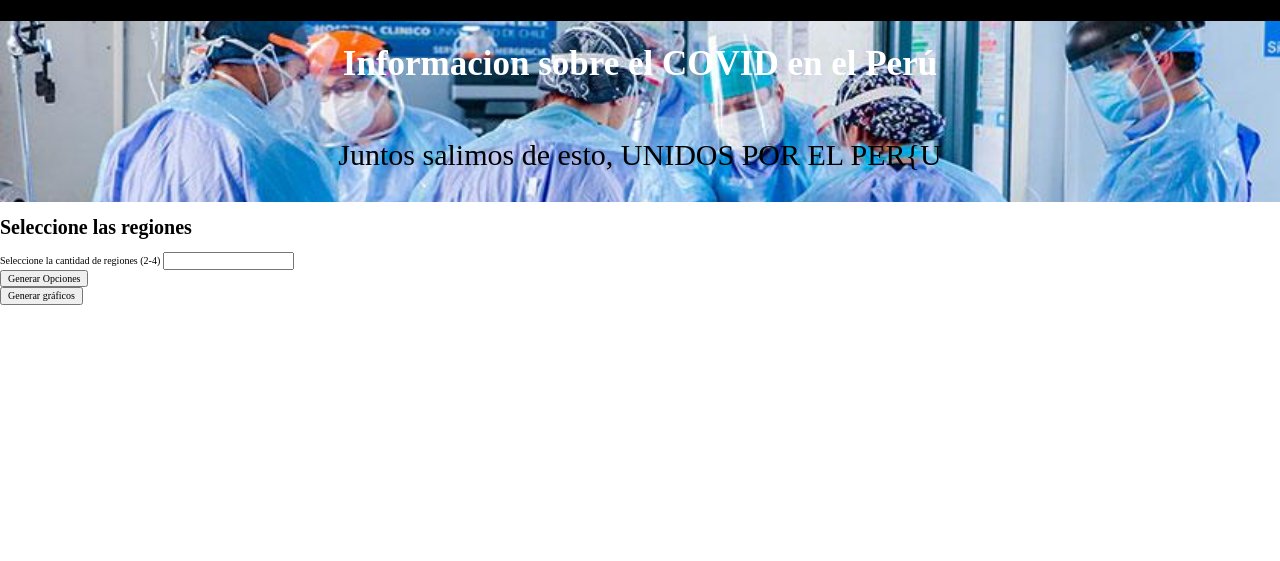
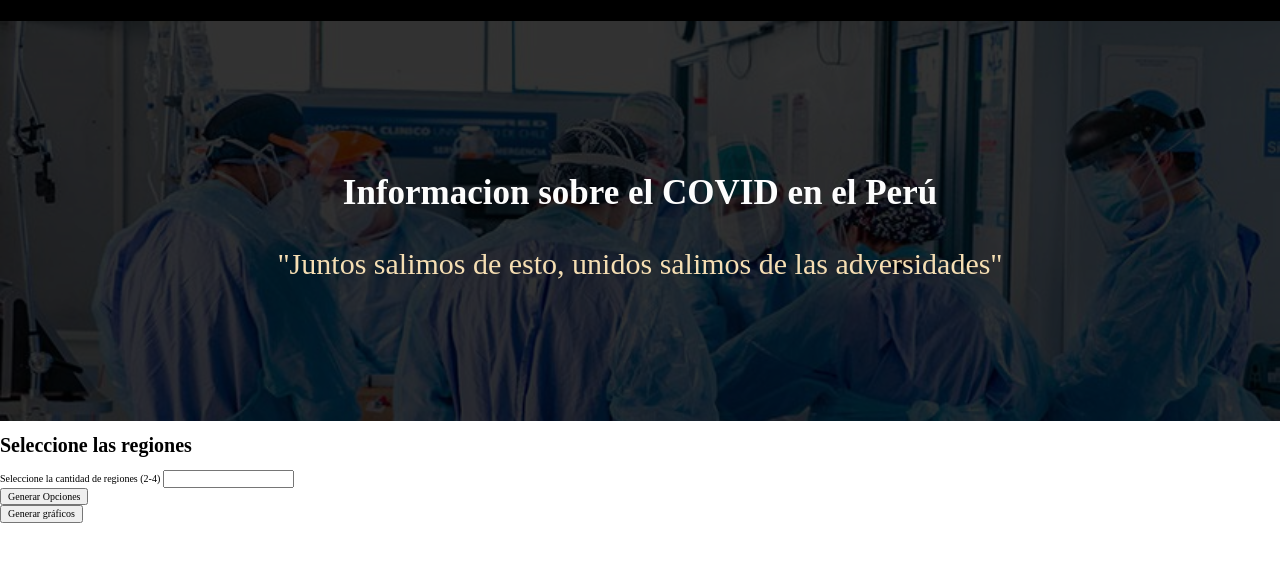
Before and after one commit to JulioChura/TareaAjax, a plain HTML site: page problema1/index.html in a window 1280 px wide. Shown: the part 79-640 px from the top of the page. Drawn offline with Linux system fonts and the light colour scheme; a script that the page names is missing.

Commit message:
Se termina de hacer el header

```diff
--- a/problema1/css/style.css
+++ b/problema1/css/style.css
@@ -10,9 +10,6 @@ html {
 .header {
     margin: 0;
     padding: 0;
-    background-image: url("../img/3.jpg");
-    background-repeat: no-repeat;
-    background-size: cover;
 }
 .header__nav {
     background-color: black;
@@ -40,17 +37,37 @@ html {
 }
 
 .header__descripcion {
+    height: 40rem;
+    background-image: url("../img/3.jpg");
+    background-repeat: no-repeat;
+    background-size: cover;
+    color: white;
     display: flex;
     flex-direction: column;
     align-items: center;
     justify-content: center;
+
 }
 
 .header__descripcion-titulo {
+    text-align: center;
     font-size: 3.5rem;
-    color: white;
+    color: rgb(253, 253, 253);
 }
 
+.header__descripcion-texto {
+    width: 100%;
+    height: 100%;
+    background-color: rgba(0, 0, 0, 0.8);
+    color: white;
+    display: flex;
+    flex-direction: column;
+    justify-content: center;
+    align-items: center;
+}
 .header__descripcion-mensaje {
+    text-align: center;
+    margin: 1rem;
     font-size: 3rem;
+    color: wheat;
 }
--- a/problema1/index.html
+++ b/problema1/index.html
@@ -20,8 +20,10 @@
         </div>
 
         <div class="header__descripcion">
-            <h1 class="header__descripcion-titulo">Informacion sobre el COVID en el Perú</h1>
-            <p class="header__descripcion-mensaje">Juntos salimos de esto, UNIDOS POR EL PER{U</p>
+            <div class="header__descripcion-texto">
+                <h1 class="header__descripcion-titulo">Informacion sobre el COVID en el Perú</h1>
+                <p class="header__descripcion-mensaje">"Juntos salimos de esto, unidos salimos de las adversidades"</p>
+            </div>
         </div>
 
     </header>
```
